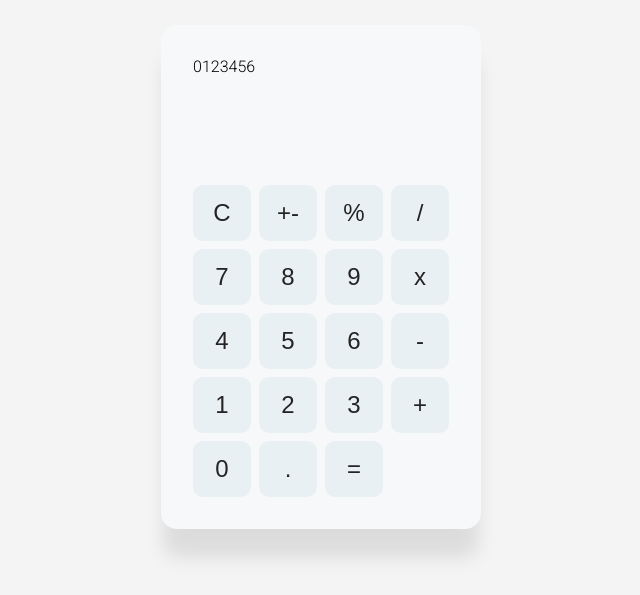
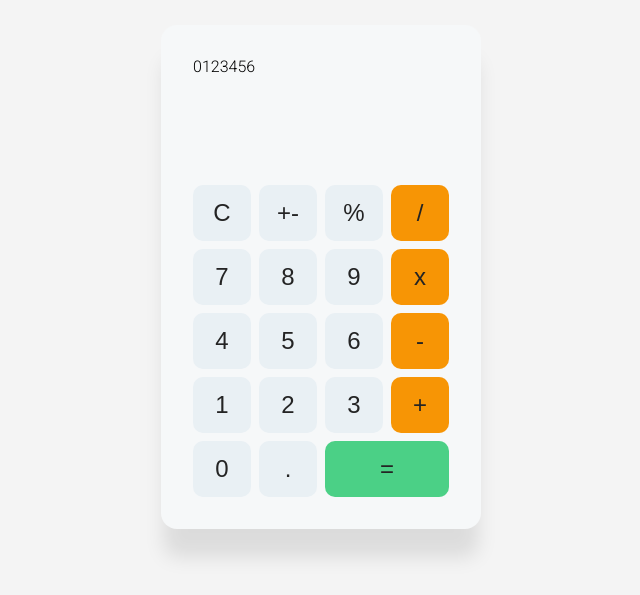
Before and after one commit to Anuththiga/React-Calculator, a React (Create React App) app: page / in a window 1280 px wide. Shown: the part 155-750 px from the top of the page, without its empty margins (319-959 px from the left). Built offline with nearby package versions, Linux system fonts and the light colour scheme.

Commit message:
set colors for functional buttons

```diff
--- a/src/Components/Button.js
+++ b/src/Components/Button.js
@@ -1,8 +1,21 @@
 import React from 'react'
 
+const getStyleName = btn => {
+    const className = {
+        '=': 'equals',
+        'x': 'opt',
+        '-': 'opt',
+        '+': 'opt',
+        '/': 'opt',
+    }
+
+    return className[btn]
+}
+
 function Button({value}) {
+
   return (
-    <button className='button'>{value}</button>
+    <button className={`${getStyleName(value)} button`}>{value}</button>
   )
 }
 
--- a/src/index.css
+++ b/src/index.css
@@ -54,5 +54,10 @@
 }
 
 .equals {
+  background: #4bd086;
+  grid-column: 3/5;
+}
 
+.opt {
+  background: #f79505;
 }
```
